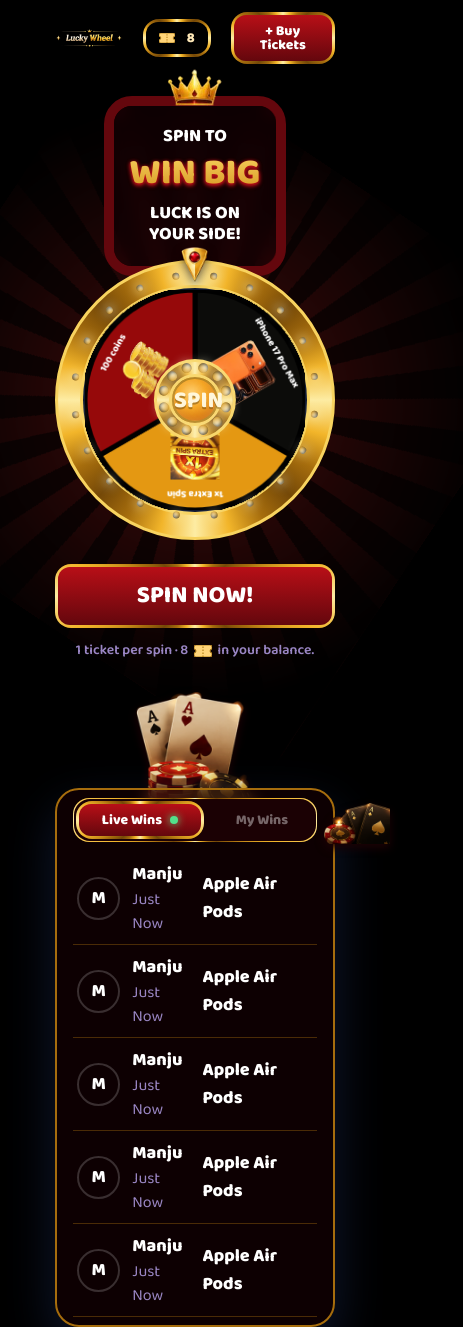
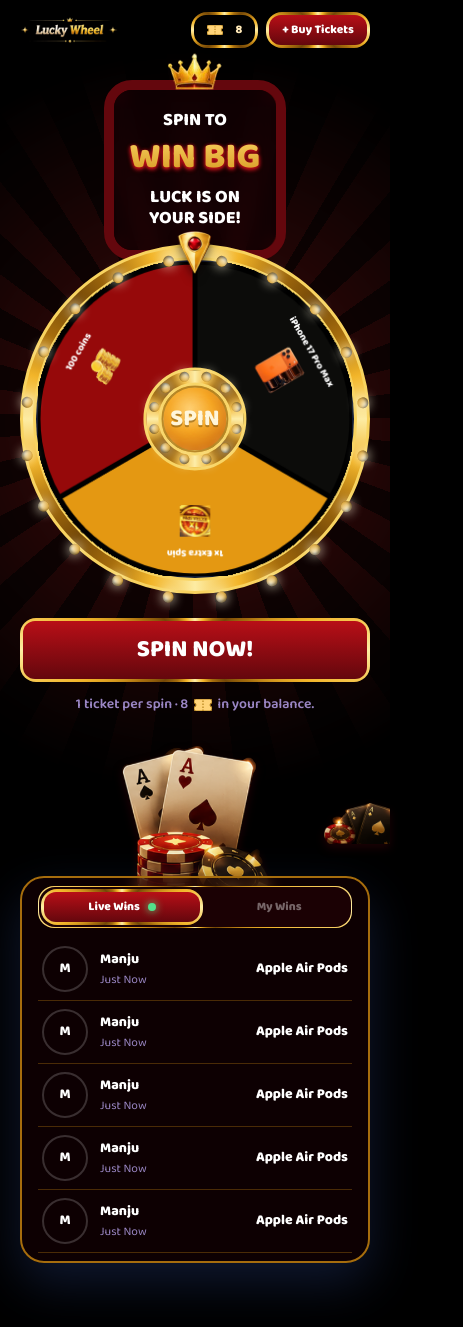
Before and after one commit to AyushBajracharya02/spin-the-wheel, a React (Vite) app: page / in a window 390 px wide. Shown: the whole page, 463 px wide, since content can reach past the window. After the commit the page ends 1263 px from the top, so only its background shows below. Built offline with nearby package versions, Linux system fonts and the light colour scheme.

Commit message:
minor changes

```diff
--- a/src/css/index.css
+++ b/src/css/index.css
@@ -1,9 +1,34 @@
 @import "tailwindcss";
 @import "./fonts.css";
 
+@property --angle {
+   syntax: "<angle>";
+   inherits: false;
+   initial-value: 0deg;
+}
+
+@keyframes rotate {
+   from {
+      --angle: 0deg;
+   }
+   to {
+      --angle: 360deg;
+   }
+}
+
+@utility animate-conic-rotate {
+   /* Apply the keyframes loop to this element */
+   animation: rotate 60s linear infinite;
+
+   /* Force the browser to evaluate --angle here on every frame */
+   background-image: repeating-conic-gradient(
+      from var(--angle) at var(--x, 50%) var(--y, 50%),
+      #3c0a0a 0deg 7deg,
+      #170404 7deg 14deg
+   );
+}
+
 @theme {
-   --breakpoint-3xs: 20rem;
-   --breakpoint-2xs: 26rem;
    --breakpoint-xs: 36rem;
    --breakpoint-3xl: 120rem;
 
@@ -170,11 +195,8 @@
       72% 72% at 42% 34%, var(--color-gold-300) 0%, var(--color-gold-500) 48%,
       var(--color-gold-700) 100%;
 
-   --repeating-conic-gradient-1: repeating-conic-gradient(
-      from 0deg at 50% 50%,
-      #3c0a0a 0deg 7deg,
-      #170404 7deg 14deg
-   );
+   --repeating-conic-gradient-1:
+      from var(--angle, 0deg) at 50% 50%, #3c0a0a 0deg 7deg, #170404 7deg 14deg;
 
    --ray-gradient:
       circle at 50% 50%, rgba(7, 4, 3, 0) 0%, rgba(7, 4, 3, 0.35) 42%,
@@ -211,11 +233,13 @@
       0px 0px 12px var(--color-secondary-50), inset 0 2px 3px rgba(0, 0, 0, 0.5);
 
    --animate-rotate: rotate 60s linear infinite;
+   /* --animate-rotate--angle: rotate--angle 60s linear infinite;
+
    @keyframes rotate {
       100% {
          rotate: 360deg;
       }
-   }
+   } */
 }
 
 @utility container {
@@ -232,12 +256,12 @@
 
 /* text size utility to match button text size.  */
 @utility text-btn {
-   @apply max-xl:text-sm max-3xl:text-[22px] text-2xl;
+   @apply max-sm:text-xs max-xl:text-sm max-3xl:text-[22px] text-2xl;
 }
 
 /* padding size utility to match button padding size.  */
 @utility p-btn {
-   @apply max-xl:px-4 px-6.5 max-xl:py-3 py-4 ;
+   @apply max-xl:px-4 px-6.5 max-xl:py-3 py-4;
 }
 
 @utility btn {
@@ -288,3 +312,14 @@
 @utility fixed-center {
    @apply fixed left-1/2 top-1/2 -translate-1/2;
 }
+
+@utility bg-repeating-conic-* {
+   --tw-gradient-position: --value([*]);
+   background-image: repeating-conic-gradient(
+      var(--tw-gradient-stops, --value([*]))
+   );
+}
+
+@utility text-clamp-* {
+   font-size: clamp(--value([*]));
+}
--- a/src/ts/App.tsx
+++ b/src/ts/App.tsx
@@ -21,6 +21,7 @@
       "live-wins",
    );
 
+   const wheelBeltRef = useRef<HTMLDivElement>(null);
    const canvasRef = useRef<HTMLCanvasElement>(null);
    const ctxRef = useRef<CanvasRenderingContext2D>(null);
    const wheelRef = useRef<Wheel>(null);
@@ -29,6 +30,33 @@
    const inputRef = useRef<Input>({});
 
    const [wonPrize, setWonPrize] = useState<Prize | null>(null);
+
+   const [wheelPosition, setWheelPosition] = useState({
+      "--x": "50%",
+      "--y": "50%",
+   });
+
+   useEffect(() => {
+      const updatePosition = () => {
+         if (wheelBeltRef.current) {
+            const { left, top, width, height } =
+               wheelBeltRef.current.getBoundingClientRect();
+
+            setWheelPosition({
+               "--x": `${left + width / 2}px`,
+               "--y": `${top + height / 2}px`,
+            });
+         }
+      };
+
+      updatePosition();
+
+      window.addEventListener("resize", updatePosition);
+
+      return () => {
+         window.removeEventListener("resize", updatePosition);
+      };
+   }, []);
 
    const handleSpinButtonPress = useCallback(async () => {
       const wheel = wheelRef.current;
@@ -158,7 +186,7 @@
          <div className="min-h-dvh flex flex-col">
             <header className="py-3">
                <div className="container">
-                  <nav className="flex gap-5 items-center">
+                  <nav className="flex max-sm:gap-2 gap-5 items-center">
                      <a
                         href="./"
                         className="mr-auto w-28/100"
@@ -234,10 +262,14 @@
                         </div>
                      </div>
                      <div className="max-lg:row-start-2 max-xl:col-span-1 max-2xl:col-span-5 max-3xl:col-span-4 col-span-7 row-span-2">
-                        <WheelBelt className="max-3xl:p-5.5 p-7 relative @container max-lg:-mt-4 max-xl:-mt-16 -mt-10">
-                           <div className="absolute-center w-[125dvw] h-screen scale-110 -z-1 overflow-hidden">
-                              <div className="bg-(image:--repeating-conic-gradient-1) mask-radial-(--radial-mask-1) animate-rotate w-[125dvw] aspect-square absolute-center"></div>
-                           </div>
+                        <WheelBelt
+                           className="max-xs:p-[clamp(8px,2.5vw,22px)] max-3xl:p-5.5 p-7 relative @container max-lg:-mt-4 max-xl:-mt-16 -mt-10"
+                           ref={wheelBeltRef}
+                        >
+                           <div
+                              className="animate-conic-rotate mask-radial-(--radial-mask-1) inset-0 fixed -z-1"
+                              style={wheelPosition}
+                           ></div>
                            {Array.from({ length: 20 }).map((_, i, arr) => (
                               <Bulb
                                  className="w-[3.25cqw] absolute left-1/2 top-3 -translate-1/2 origin-[center_calc(50cqw+3.25cqw*1.25)] rotate-(--angle)"
--- a/src/ts/components/win-row.tsx
+++ b/src/ts/components/win-row.tsx
@@ -7,14 +7,18 @@
 export default function WinRow({ name, time, prize }: WinRowProps) {
    return (
       <div className="flex items-center gap-3 px-1 py-2 border-secondary-500/40 border-b">
-         <div className="content-center border-2 border-white/18 rounded-full max-3xl:w-11.5 w-15 aspect-square font-extrabold max-3xl:text-lg text-2xl text-center">
+         <div className="content-center border-2 border-white/18 rounded-full max-3xl:w-11.5 w-15 aspect-square font-extrabold max-xs:text-clamp-[var(--text-sm),3vw,var(--text-lg)] max-3xl:text-lg text-2xl text-center">
             {name[0]}
          </div>
          <div className="">
-            <div className="font-bold max-3xl:text-lg text-2xl">{name}</div>
-            <div className="text-neutral-400 max-3xl:text-base text-lg">{time}</div>
+            <div className="font-bold max-xs:text-clamp-[var(--text-sm),3vw,var(--text-lg)] max-3xl:text-lg text-2xl">{name}</div>
+            <div className="text-neutral-400 max-xs:text-clamp-[var(--text-xs),1.5vw,var(--text-base)] max-3xl:text-base text-lg">
+               {time}
+            </div>
          </div>
-         <div className="ml-auto font-extrabold max-3xl:text-lg text-xl">{prize}</div>
+         <div className="ml-auto font-extrabold max-xs:text-clamp-[var(--text-sm),3vw,var(--text-lg)] max-3xl:text-lg text-xl">
+            {prize}
+         </div>
       </div>
    );
 }
--- a/src/ts/scene/slice.ts
+++ b/src/ts/scene/slice.ts
@@ -61,7 +61,7 @@
       ctx.fillText(this.#label, 0, 0);
 
       if (this.#imageInstance && this.#imageInstance.complete) {
-         const imgW = 50;
+         const imgW = Math.max(25, Math.min(50, ctx.canvas.width * 0.1));
          const imgH =
             (this.#imageInstance.height * imgW) / this.#imageInstance.width; // Adjusted to a square 50x50, or match your preferred aspect ratio
 
```
